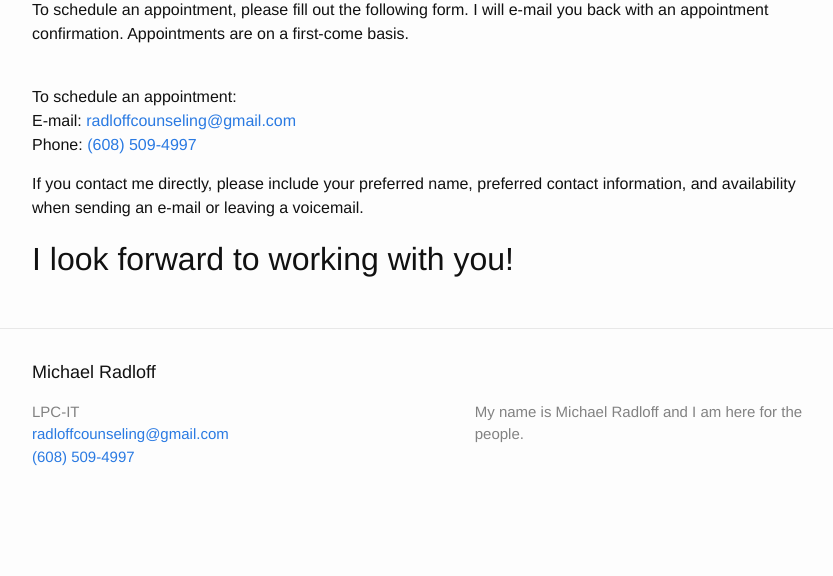
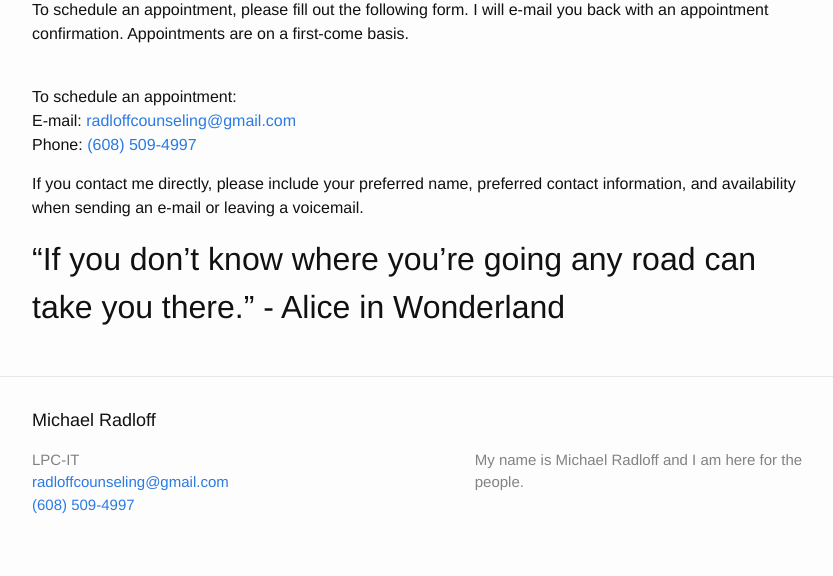
Before and after one commit to mradloff/mradloff, a Jekyll site: the page built from pages/contact.md, in a window 1280 px wide. Shown: the part 1030-1606 px from the top of the page, without its empty margins (213-1046 px from the left). Built offline with Jekyll 4.4.1, drawn with Linux system fonts in a browser that asks for light colours; before the commit the page ends 1558 px from its top, so only the background shows below that.

Commit message:
Update contact.md

```diff
--- a/pages/contact.md
+++ b/pages/contact.md
@@ -21,6 +21,7 @@ Please view my calendar for my current available times for the week.
   <iframe src="https://calendar.google.com/calendar/embed?showTitle=0&amp;showPrint=0&amp;showTabs=0&amp;showCalendars=0&amp;height=600&amp;wkst=1&amp;bgcolor=%23FFFFFF&amp;src=en.usa%23holiday%40group.v.calendar.google.com&amp;color=%23333333&amp;ctz=America%2FChicago" style="border-width:0" width="800" height="600" frameborder="0" scrolling="no"></iframe>
 </div>
 
+
 To schedule an appointment, please fill out the following form. I will e-mail you back with an appointment confirmation. Appointments are on a first-come basis.
 
 <br>To schedule an appointment:
@@ -29,4 +30,4 @@ To schedule an appointment, please fill out the following form. I will e-mail yo
 
 If you contact me directly, please include your preferred name, preferred contact information, and availability when sending an e-mail or leaving a voicemail.
 
-# I look forward to working with you!
+# "If you don't know where you're going any road can take you there." - Alice in Wonderland
```
